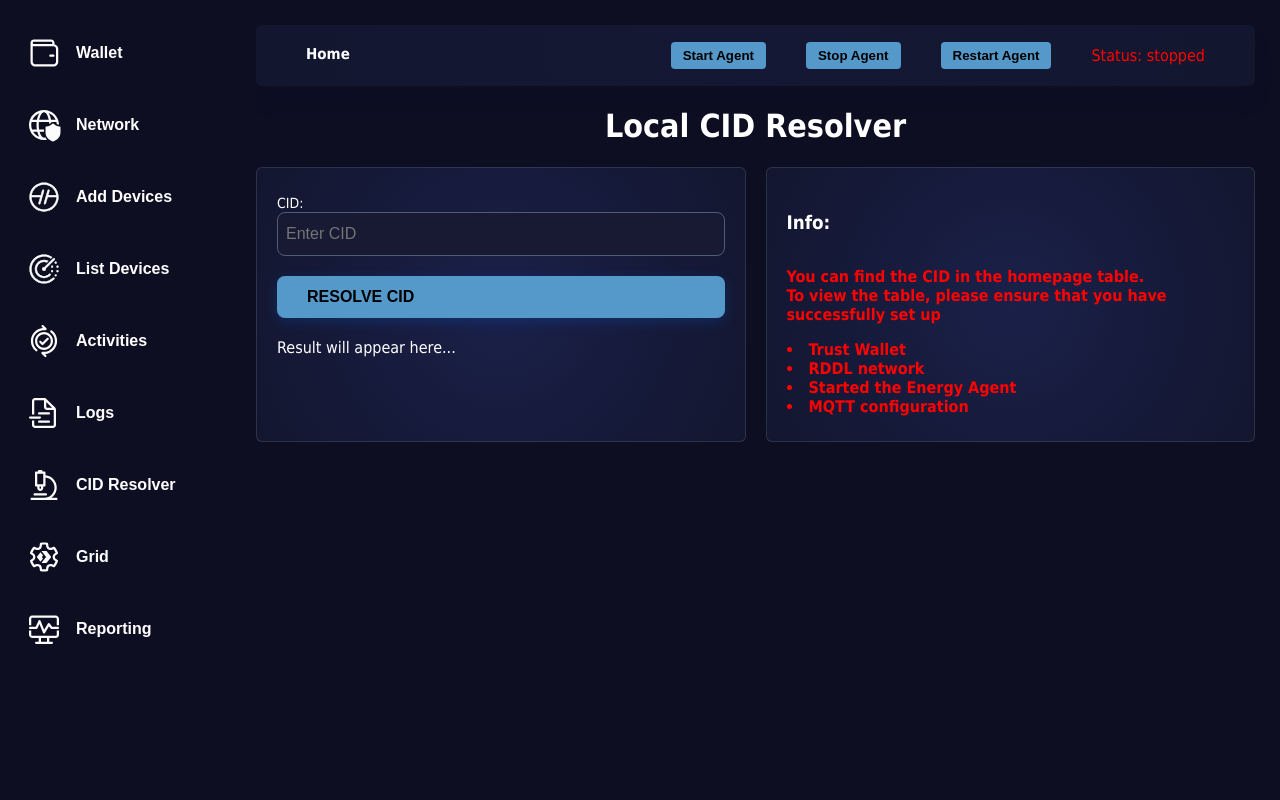
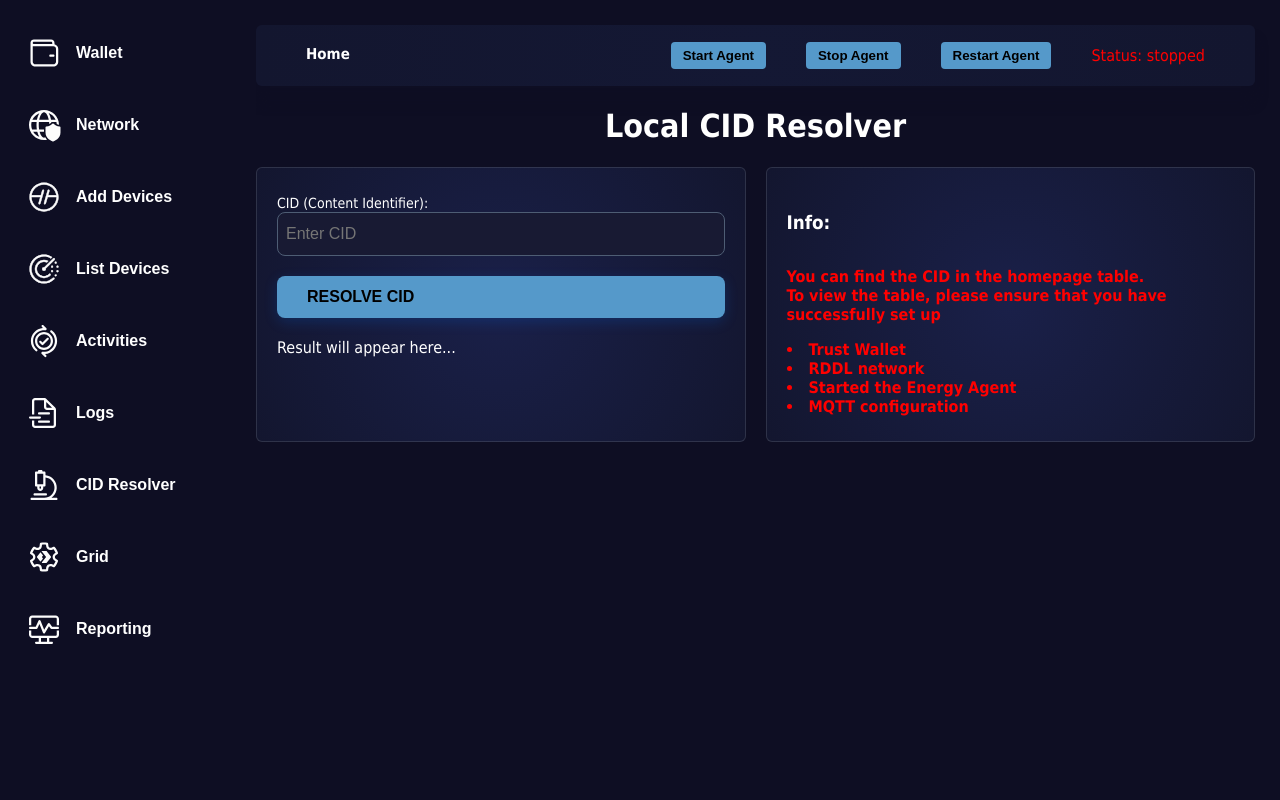
Before and after one commit to rddl-network/EnergyAgent, a FastAPI app: page /cid-page in a window 1280 px wide. Run offline with FastAPI, Linux system fonts and the light colour scheme; parts of the project's set-up code (start-up, migrations or seed data) failed here and were passed over.

Commit message:
additional info

```diff
--- a/app/templates/CIDResolver.html
+++ b/app/templates/CIDResolver.html
@@ -5,7 +5,7 @@
   <div class="grid-2-col">
     <div class="section">
       <div class="form-input">
-        <label for="cid">CID:</label>
+        <label for="cid">CID (Content Identifier):</label>
         <input type="text" id="cidInput" required placeholder="Enter CID">
       </div>
       <button class="btn" onclick="resolveCID()">Resolve CID</button>
```
